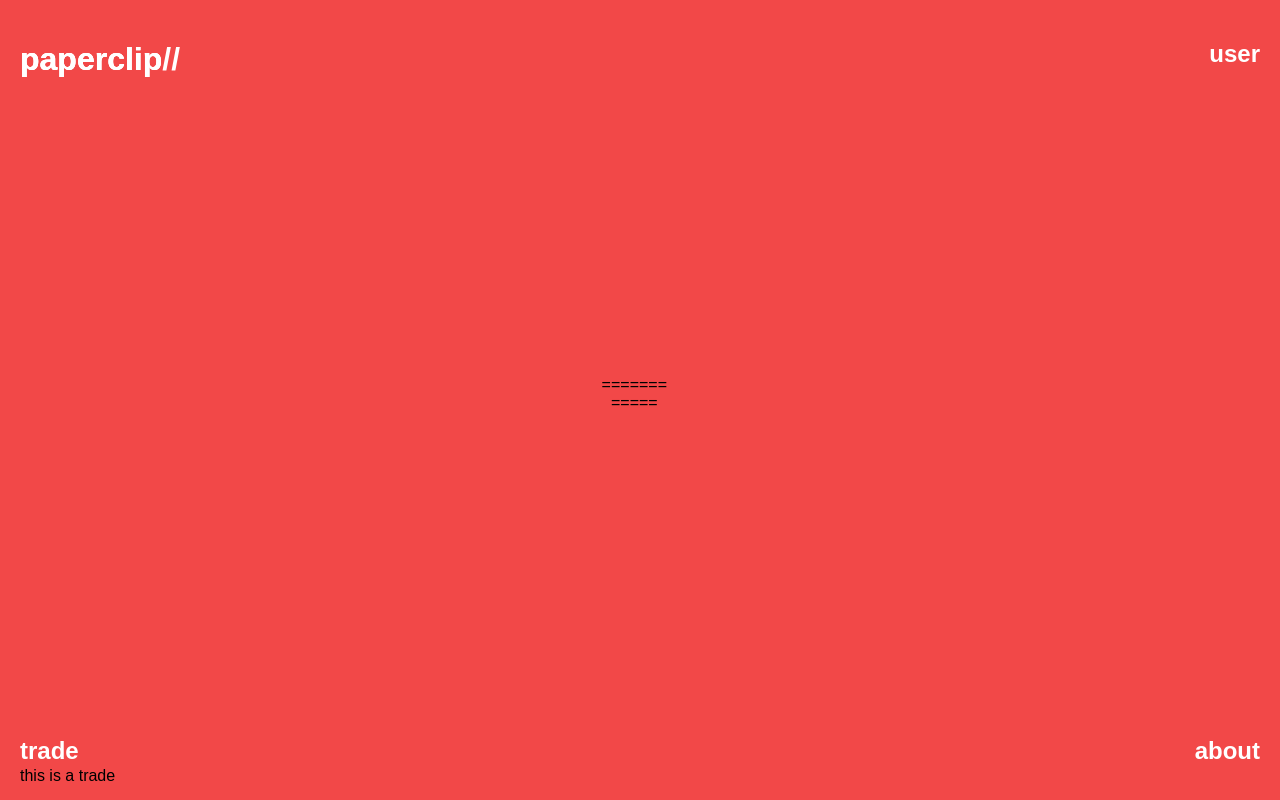
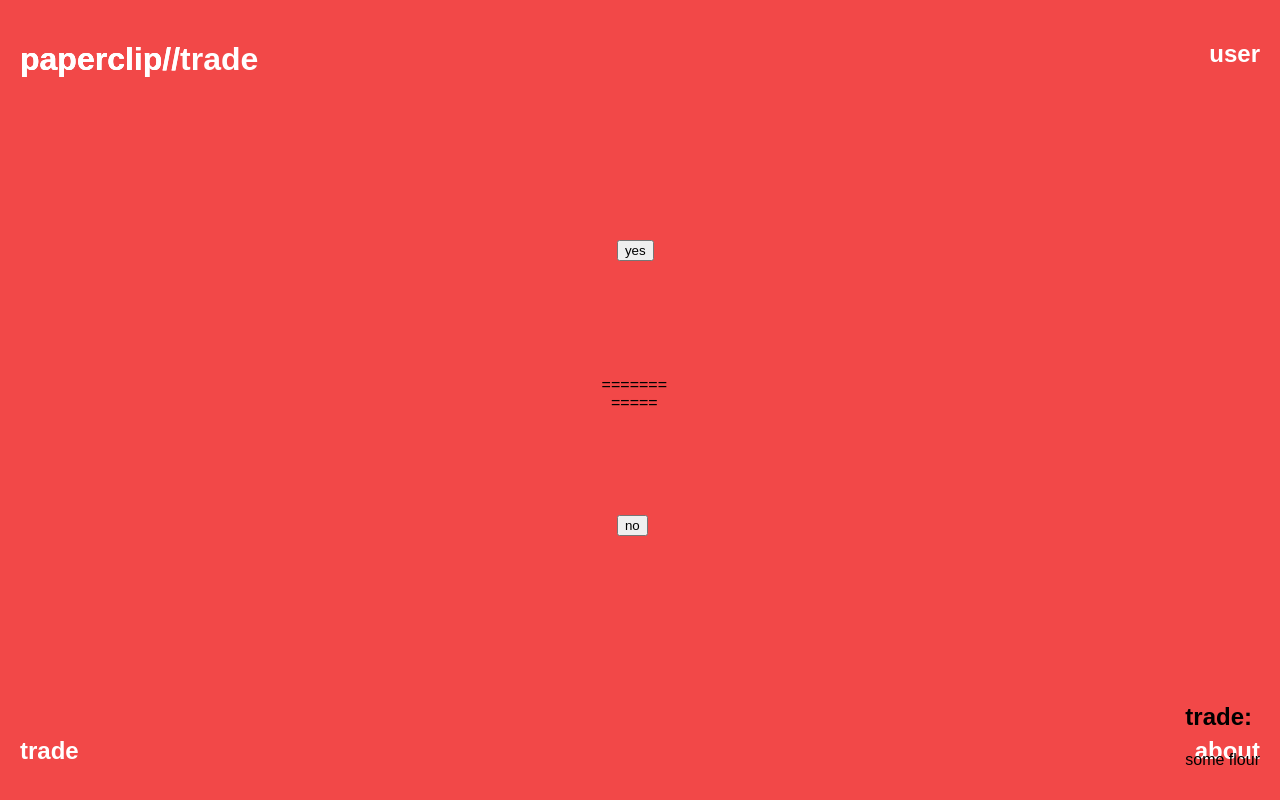
Before and after one commit to metacryst/paperclip-frontend, a React (Create React App) app: page /trade in a window 1280 px wide. Built offline with nearby package versions, Linux system fonts and the light colour scheme; the HTML template or start-up script is replaced by a standard one.

Commit message:
trade screen functionality, sign up functionality

```diff
--- a/src/App.css
+++ b/src/App.css
@@ -29,12 +29,6 @@ h2 {
 	top: 20px;
 }
 
-.data {
-	position: absolute;
-	left: 20px;
-	top: 20px;
-}
-
 .user {
 	position: absolute;
 	right: 20px;
@@ -53,6 +47,27 @@ h2 {
 	right: 20px;
 }
 
+
+
+
+.tradeDisplay {
+	position: absolute;
+	bottom: 15px;
+	right: 20px;
+}
+
+#yes {
+	position: absolute;
+	top: 30%;
+	left: 48.2%;
+}
+
+#no {
+	position: absolute;
+	bottom: 33%;
+	left: 48.2%;
+}
+
 .hidden {
   display: none;
 }
--- a/src/App.js
+++ b/src/App.js
@@ -15,6 +15,8 @@ import About from './components/About.js';
 import Trade from './components/Trade.js';
 import User from './components/User.js';
 
+
+
 function App() {
 	// hooks for api calls
 	const [usersData, setUsersData] = useState([]);
@@ -26,7 +28,10 @@ function App() {
   const [hideSignIn, setHideSignIn] = useState(true)
   const [hideSignUp, setHideSignUp] = useState(true)
   const [hideAbout, setHideAbout] = useState(true);
-  const [hideTrade, setHideTrade] = useState(true);
+	const [hideTrade, setHideTrade] = useState(true);
+
+	//hook for display of the nav menu itself
+	const [hideNav, setHideNav] = useState(false)
 
 	// hooks for login and sign up
   const [email, setEmail] = useState('');
@@ -34,12 +39,73 @@ function App() {
   const [password, setPassword] = useState('');
 	const [confirmPassword, setconfirmPassword] = useState('');
 
+	const [isPasswordValid, setisPasswordValid] = useState(true)
+
 	//hook for storing current user info
 	const [userId, setUserId] = useState('');
 
-	//hook for display of the nav menu itself
-  const [hideNav, setHideNav] = useState(false)
-
+	//hook for trade options/link data/array of links with 0 value
+	const [tradeData, settradeData] = useState([
+    {
+        "_id": "5ec5a93e60c031c391d8a9a3",
+        "need": {
+            "_id": "5ec5a93e60c031c391d8a99e",
+            "tier": {
+                "_id": "5ec5a92d60c031c391d8a98c",
+                "rank": 1,
+                "user": "5ec5a8f660c031c391d8a982",
+                "__v": 0
+            },
+            "category": "5ec1ec3f82d704182c97a422",
+            "__v": 0
+        },
+        "item": {
+            "_id": "5ec5a93660c031c391d8a997",
+            "picture": "pic",
+            "description": "some flour",
+            "tier": {
+                "_id": "5ec5a92d60c031c391d8a98e",
+                "rank": 2,
+                "user": "5ec5a8f660c031c391d8a985",
+                "__v": 0
+            },
+            "category": "5ec1ec3f82d704182c97a422",
+            "__v": 0
+        },
+        "confirmed": 0,
+        "__v": 0
+		},
+		{
+			"_id": "n3s8d",
+			"need": {
+					"_id": "5ec5a93e60c031c391d8a99e",
+					"tier": {
+							"_id": "5ec5a92d60c031c391d8a98c",
+							"rank": 1,
+							"user": "5ec5a8f660c031c391d8a982",
+							"__v": 0
+					},
+					"category": "5ec1ec3f82d704182c97a422",
+					"__v": 0
+			},
+			"item": {
+					"_id": "5ec5a93660c031c391d8a997",
+					"picture": "pic",
+					"description": "spongy cakey",
+					"tier": {
+							"_id": "5ec5a92d60c031c391d8a98e",
+							"rank": 2,
+							"user": "5ec5a8f660c031c391d8a985",
+							"__v": 0
+					},
+					"category": "5ec1ec3f82d704182c97a422",
+					"__v": 0
+			},
+			"confirmed": 0,
+			"__v": 0
+	}
+])
+const [tradeDataIndex, settradeDataIndex] = useState(0);
 
 
 	// function to handle display for each url
@@ -49,6 +115,11 @@ function App() {
 	  return history.listen(location => {
 			// console.log(location.pathname);
 			// console.log('useffecting');
+			// console.log(tradeData);
+			// settradeDataIndex(1)
+			// console.log(tradeDataIndex);
+
+
 
 
 	    // eslint-disable-next-line default-case
@@ -93,9 +164,9 @@ function App() {
 	}, [history])
 
 
-	// BUG WORKAROUND FOR DEPLOYMENT, REFRESH CHANGES STATE
+	// BUG WORKAROUND FOR DEPLOYMENT, FIX THE FACT THAT REFRESH CHANGES STATE
 	// window.onload = (() => {
-	// 	console.log('window onloading');
+	// 	// console.log('window onloading');
 	// 	if(window.location.pathname != '/') {
 	// 		window.location.assign('/')
 	// 	}
@@ -105,17 +176,14 @@ function App() {
       if(event.target.getAttribute('name') === 'user') {
         setHideUser(false)
         setHideNav(true)
-        console.log(hideUser);
       }
       if(event.target.getAttribute('name') === 'about') {
         setHideAbout(false)
         setHideNav(true)
-        console.log(hideUser);
       }
       if(event.target.getAttribute('name') === 'trade') {
         setHideTrade(false)
         setHideNav(true)
-        console.log(hideUser);
       }
   }
 
@@ -163,6 +231,13 @@ let signInInformation
 function runSubmit(event){
 	event.preventDefault()
 
+	if(username === '') {
+		return
+	}
+	if(password === '') {
+		return
+	}
+
 	signUpInformation = {
 		email: email,
 		userName: username,
@@ -172,12 +247,19 @@ function runSubmit(event){
 		userName: username,
 		password: password
 	}
-	console.log(signInInformation)
+	// console.log(signUpInformation);
+	// console.log(signInInformation)
+
 
 	switch(event.target.name) {
 		case 'signUp':
-			signUp()
+			const match = confirmPassword === password;
+			setisPasswordValid(match);
+			if(match) {
+				signUp()
+			}
 			break;
+
 		case 'signIn':
 			signIn()
 			break;
@@ -199,19 +281,19 @@ function signUp (body) {
 	};
 
 	console.log(requestOptions)
-	let userId = ''
 
 	fetch('http://localhost:8080/api/user', requestOptions)
 		.then((response) => response.json())
 		.then((data) => {
 			console.log(data)
-			setPostId(data.id)})
+			setPostId(data.id)
+			setUserId(data._id)
+		})
 		.then(() => {
 			setEmail('')
 			setUsername('')
 			setPassword('')
 			setconfirmPassword('')
-			setUserId(userId)
 		})
 
 }
@@ -225,7 +307,6 @@ function signIn (body) {
 	};
 
 	console.log(requestOptions)
-	let userId = ''
 
 	fetch(`http://localhost:8080/api/user/${username}/signin`, requestOptions)
 		.then((response) => response.json())
@@ -243,25 +324,37 @@ function signIn (body) {
 }
 
 
-	//API CALL
-	function getUsersData() {
-		const url = `http://localhost:8080/api/${apiLink}`;
-		console.log(apiLink);
 
-		fetch(url)
-			.then((response) => response.json())
-			.then((response) => {
-				setUsersData(response);
-			})
-			.catch(function (error) {
-				setError(error);
-			});
+
+//TRADE FUNCTIONS
+
+function decisionButtonClick(event, nextIndex) {
+	switch(event.target.id) {
+		case 'yes':
+			// console.log('yes');
+			// console.log(nextIndex);
+			settradeDataIndex(nextIndex);
+			// console.log(tradeDataIndex);
+			// console.log(tradeData[tradeDataIndex].item.description);
+
+			break;
+
+		case 'no':
+			// console.log('no');
+			// console.log(nextIndex);
+			settradeDataIndex(nextIndex);
+			// console.log(tradeDataIndex);
+			// console.log(tradeData[tradeDataIndex].item.description);
+
+			break;
 	}
 
-	// display api data by loading into state
-	function navButtonClick(event) {
-		setApiData(event.target.getAttribute('name'));
-	}
+}
+
+
+
+
+
 
 	return (
 		<div className='wrapper' id='grad'>
@@ -331,7 +424,7 @@ function signIn (body) {
 								<Link to='/'>
 									<h1 className='header'>paperclip</h1>
 								</Link>
-								<Trade />
+								<Trade tradeData={tradeData} decisionButtonClick={decisionButtonClick} tradeDataIndex={tradeDataIndex}/>
 							</>
 						);
 					}}
@@ -350,148 +443,21 @@ function signIn (body) {
 					}}
 				/>
 				<Route
+					path='/signup'
+					render={() => {
+						return (
+							<>
+								<SignUp handleChange={handleChange} runSubmit={runSubmit} hideSignUp={hideSignUp} isPasswordValid={isPasswordValid}/>
+							</>
+						);
+					}}
+				/>
+				<Route
 					path='/signin'
 					render={() => {
 						return (
 							<>
 								<SignIn handleChange={handleChange} runSubmit={runSubmit} hideSignIn={hideSignIn} />
-							</>
-						);
-					}}
-				/>
-				<Route
-					path='/signup'
-					render={() => {
-						return (
-							<>
-								<SignUp handleChange={handleChange} runSubmit={runSubmit} hideSignUp={hideSignUp}/>
-							</>
-						);
-					}}
-				/>
-				<Route
-					path='/data'
-					exact={true}
-					render={() => {
-						return (
-							<>
-								<Link to='/users'>
-									<h2 className='users' onClick={navButtonClick} name='user'>
-										users
-									</h2>
-								</Link>
-								<Link to='/tiers'>
-									<h2 className='tiers' onClick={navButtonClick} name='tier'>
-										tiers
-									</h2>
-								</Link>
-								<Link to='/categories'>
-									<h2
-										className='categories'
-										onClick={navButtonClick}
-										name='category'>
-										categories
-									</h2>
-								</Link>
-								<Link to='/items'>
-									<h2 className='items' onClick={navButtonClick} name='item'>
-										items
-									</h2>
-								</Link>
-								<Link to='/needs'>
-									<h2 className='needs' onClick={navButtonClick} name='need'>
-										needs
-									</h2>
-								</Link>
-								<Link to='/links'>
-									<h2 className='links' onClick={navButtonClick} name='link'>
-										links
-									</h2>
-								</Link>
-							</>
-						);
-					}}
-				/>
-
-				<Route
-					path='/users'
-					render={() => {
-						return (
-							<>
-								<Link to='/'>
-									<h1 className='header'>paperclip</h1>
-								</Link>
-								<Users usersData={usersData} getUsersData={getUsersData} />
-							</>
-						);
-					}}
-				/>
-
-				<Route
-					path='/tiers'
-					render={() => {
-						return (
-							<>
-								<Link to='/'>
-									<h1 className='header'>paperclip</h1>
-								</Link>
-								<Tiers usersData={usersData} getUsersData={getUsersData} />
-							</>
-						);
-					}}
-				/>
-
-				<Route
-					path='/categories'
-					render={() => {
-						return (
-							<>
-								<Link to='/'>
-									<h1 className='header'>paperclip</h1>
-								</Link>
-								<Categories usersData={usersData} getUsersData={getUsersData} />
-							</>
-						);
-					}}
-				/>
-
-				<Route
-					path='/items'
-					render={() => {
-						return (
-							<>
-								<Link to='/'>
-									<h1 className='header'>paperclip</h1>
-								</Link>
-								<Items usersData={usersData} getUsersData={getUsersData} />
-							</>
-						);
-					}}
-				/>
-
-				<Route
-					path='/needs'
-					render={() => {
-						return (
-							<>
-								<Link to='/'>
-									<h1 className='header'>paperclip</h1>
-								</Link>
-								<Needs usersData={usersData} getUsersData={getUsersData} />
-							</>
-						);
-					}}
-				/>
-
-				<Route
-					path='/links'
-					render={() => {
-						return (
-							<>
-								<Link to='/'>
-									<h1 className='header'>paperclip</h1>
-								</Link>
-								<Links usersData={usersData} getUsersData={getUsersData} />
 							</>
 						);
 					}}
--- a/src/components/SignUp.js
+++ b/src/components/SignUp.js
@@ -49,7 +49,7 @@ function SignUp(props) {
 					<button onClick={props.runSubmit} type='submit' name="signUp">
 						Sign Up
 					</button>
-					<p>Passwords must match.</p>
+					<p className={props.isPasswordValid ? 'hidden' : ''}>Passwords must match!</p>
 				</form>
 			</div>
 		</>
--- a/src/components/Trade.js
+++ b/src/components/Trade.js
@@ -6,12 +6,30 @@ function Trade(props) {
 	return (
 		<>
 			<Link to='/'>
-    			<h1 className={props.hideTrade ? 'hidden' : 'header'} name='trade' onClick={props.paperclipButtonClick}>paperclip</h1>
+    			<h1 className={props.hideTrade ? 'hidden' : 'header'} name='trade' onClick={props.paperclipButtonClick}>paperclip//trade</h1>
 			</Link>
-			<div className={props.hideTrade ? 'hidden' : 'trade'}>
+			<div className={props.hideTrade ? 'hidden' : 'tradeDisplay'}>
+				<div className={props.tradeData[0] ? 'tradesmall' : 'hidden'}>
+					<h2>trade:</h2>
 
-				this is a trade
+					<p className="itemTradeDescription">{props.tradeData[props.tradeDataIndex] ? props.tradeData[props.tradeDataIndex].item.description : 'nothing to trade!'}</p>
+				</div>
 			</div>
+			<button
+				id="yes"
+				className={props.tradeData[props.tradeDataIndex] ? 'decisionButton' : 'hidden'}
+				onClick={(e) => props.decisionButtonClick(e, props.tradeDataIndex + 1)}
+				>
+					yes
+				</button>
+
+			<button
+				id="no"
+				className={props.tradeData[props.tradeDataIndex] ? 'decisionButton' : 'hidden'}
+				onClick={(e) => props.decisionButtonClick(e, props.tradeDataIndex + 1)}
+				>
+					no
+				</button>
 		</>
 	);
 }
```
